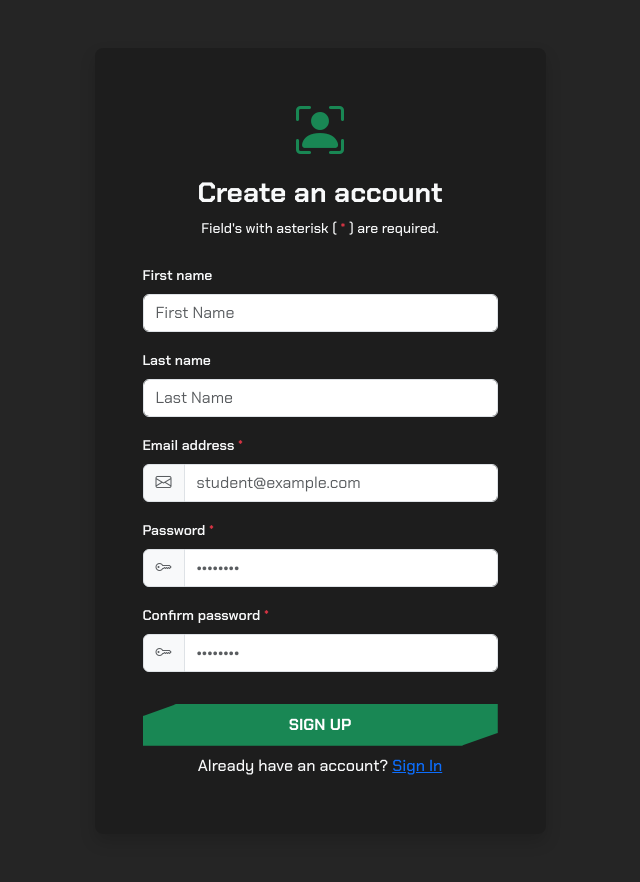
After one commit to JubairHossain-280/Student_Management_System, a Django app: page /auth/register/ in a window 1280 px wide. The commit adds this page. Shown: the whole page, without its empty margins (320-960 px from the left). Run offline with Django 5.2, Linux system fonts and the light colour scheme; some libraries are stand-ins or nearby versions.

Commit message:
feat(auth): implement student registration with enrollment check and full-stack RBAC protection

```diff
--- a/accounts/forms.py
+++ b/accounts/forms.py
@@ -1,6 +1,58 @@
 # accounts/forms.py
 from django import forms
+from django.contrib.auth.password_validation import validate_password
+from .models import User
+from myapp.models import Student
 from django.contrib.auth.forms import AuthenticationForm
+
+
+class StudentRegistrationForm(forms.ModelForm):
+    password = forms.CharField(
+        widget=forms.PasswordInput(
+            attrs={"class": "form-control", "placeholder": "••••••••"}
+        ),
+        validators=[validate_password],
+    )
+    confirm_password = forms.CharField(
+        widget=forms.PasswordInput(
+            attrs={"class": "form-control", "placeholder": "••••••••"}
+        )
+    )
+
+    class Meta:
+        model = User
+        fields = ["email", "first_name", "last_name"]
+        widgets = {
+            "email": forms.EmailInput(
+                attrs={"class": "form-control", "placeholder": "student@example.com"}
+            ),
+            "first_name": forms.TextInput(
+                attrs={"class": "form-control", "placeholder": "First Name"}
+            ),
+            "last_name": forms.TextInput(
+                attrs={"class": "form-control", "placeholder": "Last Name"}
+            ),
+        }
+
+    def clean_email(self):
+        email = self.cleaned_data.get("email", "").strip().lower()
+
+        if not Student.objects.filter(email__iexact=email).exists():
+            raise forms.ValidationError(
+                "Access denied: You are not enrolled as a student. Only registered students can create an account."
+            )
+
+        if User.objects.filter(email=email).exists():
+            raise forms.ValidationError("An account with this email already exists.")
+        return email
+
+    def clean(self):
+        cleaned_data = super().clean()
+        password = cleaned_data.get("password")
+        confirm_password = cleaned_data.get("confirm_password")
+        if password and confirm_password and password != confirm_password:
+            self.add_error("confirm_password", "Passwords do not match.")
+        return cleaned_data
 
 
 class EmailAuthenticationForm(AuthenticationForm):
--- a/accounts/templates/accounts/login.html
+++ b/accounts/templates/accounts/login.html
@@ -73,7 +73,10 @@
                             Sign In
                         </button>
                     </form>
-
+                    <div class="text-center my-2">
+                        Don't have any account?
+                        <a href="{% url 'register' %}" class="text-primary text-decoration-underline">Register Now</a>
+                    </div>
                 </div>
             </div>
         </div>
--- /dev/null
+++ b/accounts/templates/accounts/register.html
@@ -0,0 +1,122 @@
+<!-- accounts/templates/accounts/login.html -->
+{% extends "accounts/master.html" %}
+
+{% block title %}Sign Up | Student Management System{% endblock %}
+
+{% block content %}
+    <div class="row justify-content-center align-items-center"
+         style="min-height: 100vh">
+        <div class="col-12 col-sm-8 col-md-6 col-lg-5">
+            <div class="card my-5 text-light shadow border-0 rounded-3"
+                 style="background-color: rgb(0 0 0 / 21%)">
+                <div class="card-body p-4 p-sm-5">
+
+                    <!-- Header -->
+                    <div class="text-center mb-4">
+                        <i class="bi bi-person-bounding-box text-success"
+                           style="font-size: 3rem"></i>
+                        {% comment %} <i class="bi bi-shield-lock-fill text-danger" style="font-size: 3rem;"></i> {% endcomment %}
+                        <h3 class="fw-bold mt-2">Create an account</h3>
+                        <p class="small">Field's with asterisk (<span class="text-danger fw-bold"> * </span>) are required.</p>
+                    </div>
+
+                    <!-- Non-field Errors (e.g. Invalid credentials) -->
+                    {% if form.non_field_errors %}
+                        <div class="alert alert-danger alert-dismissible fade show py-2 small"
+                             role="alert">
+                            {% for error in form.non_field_errors %}
+                                {{ error }}
+                            {% endfor %}
+                            <button type="button"
+                                    class="btn-close py-2"
+                                    data-bs-dismiss="alert"
+                                    aria-label="Close"></button>
+                        </div>
+                    {% endif %}
+
+                    <!-- Form -->
+                    <form method="post" novalidate>
+                        {% csrf_token %}
+
+                        <!-- Hidden 'next' parameter so users return to where they wanted to go -->
+                        {% if request.GET.next %}
+                            <input type="hidden" name="next" value="{{ request.GET.next }}">
+                        {% endif %}
+
+                        <!-- FirstName Field -->
+                        <div class="mb-3">
+                            <label for="{{ form.first_name.id_for_label }}"
+                                   class="form-label fw-semibold small">{{ form.first_name.label }}</label>
+                            {{ form.first_name }}
+
+                            {% if form.first_name.errors %}
+                                <div class="text-danger small mt-1">{{ form.first_name.errors|first }}</div>
+                            {% endif %}
+                        </div>
+
+                        <!-- LastName Field -->
+                        <div class="mb-3">
+                            <label for="{{ form.last_name.id_for_label }}"
+                                   class="form-label fw-semibold small">{{ form.last_name.label }}</label>
+                            {{ form.last_name }}
+
+                            {% if form.last_name.errors %}
+                                <div class="text-danger small mt-1">{{ form.last_name.errors|first }}</div>
+                            {% endif %}
+                        </div>
+
+                        <!-- Email Field -->
+                        <div class="mb-3">
+                            <label for="{{ form.email.id_for_label }}"
+                                   class="form-label fw-semibold small">{{ form.email.label }} <span class="text-danger fw-bold">*</span></label>
+                            <div class="input-group" style="background-color: rgb(37, 37, 37)">
+                                <span class="input-group-text bg-light text-muted"><i class="bi bi-envelope"></i></span>
+                                {{ form.email }}
+                            </div>
+                            {% if form.email.errors %}
+                                <div class="text-danger small mt-1">{{ form.email.errors|first }}</div>
+                            {% endif %}
+                        </div>
+
+                        <!-- Password Field -->
+                        <div class="mb-3">
+                            <label for="{{ form.password.id_for_label }}"
+                                   class="form-label fw-semibold small">{{ form.password.label }} <span class="text-danger fw-bold">*</span></label>
+                            <div class="input-group">
+                                <span class="input-group-text bg-light text-muted"><i class="bi bi-key"></i></span>
+                                {{ form.password }}
+                            </div>
+                            {% if form.password.errors %}
+                                <div class="text-danger small mt-1">{{ form.password.errors|first }}</div>
+                            {% endif %}
+                        </div>
+
+                        <!-- Confirm Password Field -->
+                        <div class="mb-3">
+                            <label for="{{ form.confirm_password.id_for_label }}"
+                                   class="form-label fw-semibold small">{{ form.confirm_password.label }} <span class="text-danger fw-bold">*</span></label>
+                            <div class="input-group">
+                                <span class="input-group-text bg-light text-muted"><i class="bi bi-key"></i></span>
+                                {{ form.confirm_password }}
+                            </div>
+                            {% if form.confirm_password.errors %}
+                                <div class="text-danger small mt-1">{{ form.confirm_password.errors|first }}</div>
+                            {% endif %}
+                        </div>
+
+                        <!-- Submit Button -->
+                        <button type="submit"
+                                class="primary-btn bg-success border border-success w-100 py-2 fw-bold mt-3">
+                            Sign Up
+                        </button>
+                    </form>
+                    <div class="text-center my-2">
+                        Already have an account?
+                        <a href="{% url 'login' %}"
+                           class="text-primary text-decoration-underline">Sign In</a>
+                    </div>
+                </div>
+            </div>
+        </div>
+    </div>
+{% endblock %}
--- a/accounts/urls.py
+++ b/accounts/urls.py
@@ -2,6 +2,7 @@ from django.urls import path
 from . import views
 
 urlpatterns = [
+    path("register/", views.register_user, name="register"),
     path("login/", views.login_user, name="login"),
     path("logout/", views.logout_user, name="logout"),
 ]
--- a/accounts/views.py
+++ b/accounts/views.py
@@ -1,10 +1,43 @@
 # accounts/views.py
+from .forms import StudentRegistrationForm, EmailAuthenticationForm
 from django.shortcuts import render, redirect
 from django.contrib.auth import login, logout
+from django.contrib.auth.models import Group
 from django.contrib import messages
 from django.utils.http import url_has_allowed_host_and_scheme
 from django.conf import settings
-from .forms import EmailAuthenticationForm
+from myapp.models import Student
+
+
+def register_user(request):
+    if request.user.is_authenticated:
+        return redirect(settings.LOGIN_REDIRECT_URL)
+
+    if request.method == "POST":
+        form = StudentRegistrationForm(request.POST)
+        if form.is_valid():
+            email = form.cleaned_data["email"]
+            # Fetch the verified enrolled student record
+            student_record = Student.objects.get(email__iexact=email)
+
+            user = form.save(commit=False)
+            user.set_password(form.cleaned_data["password"])
+
+            if not user.first_name:
+                user.first_name = student_record.first_name
+            if not user.last_name:
+                user.last_name = student_record.last_name
+
+            user.save()
+            # SECURE: Automatically assign the 'Student' group in code
+            student_group = Group.objects.get(name="Student")
+            user.groups.add(student_group)
+            messages.success(request, "Account created successfully!")
+            return redirect(settings.LOGIN_URL)
+    else:
+        form = StudentRegistrationForm()
+
+    return render(request, "accounts/register.html", {"form": form})
 
 
 def login_user(request):
@@ -41,5 +74,5 @@ def logout_user(request):
     if request.method == "POST":
         logout(request)
         messages.info(request, "You have been logged out.")
-        return redirect("login")
+        return redirect(settings.LOGOUT_REDIRECT_URL)
     return redirect("students")
--- a/myapp/urls.py
+++ b/myapp/urls.py
@@ -19,5 +19,5 @@ urlpatterns = [
     # API Routes
     path("api/students/", views.students_api, name="students_api"),
 
-    path("api/students/<int:id>", views.single_student_api, name="single_student_api"),
+    path("api/students/<uuid:id>", views.single_student_api, name="single_student_api"),
 ]
```
Also changed, not shown: myapp/static/css/style.css (added, +11 -0 lines), myapp/templates/myapp/index.html (+4 -4 lines), myapp/templates/myapp/master.html (+53 -26 lines), myapp/templates/myapp/student_profile.html (+13 -2 lines), myapp/views.py (+8 -4 lines), templates/403.html (added, +17 -0 lines).
